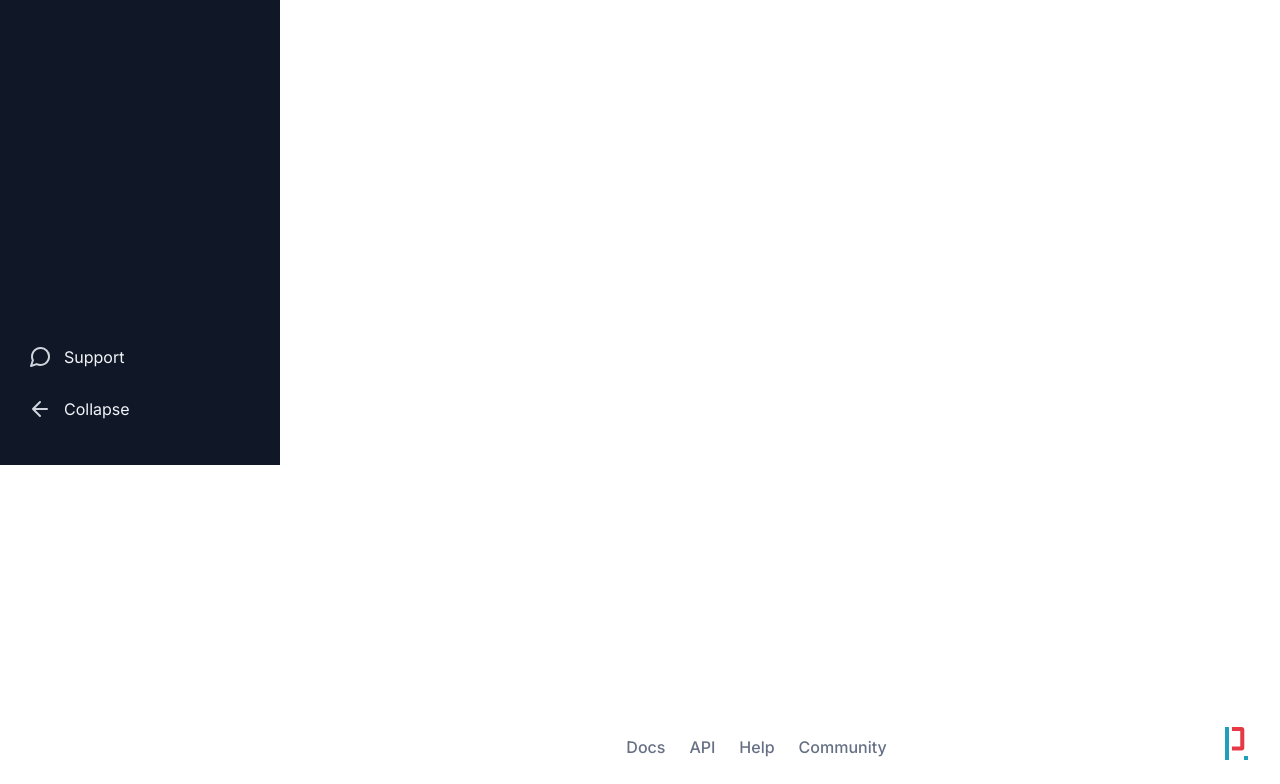
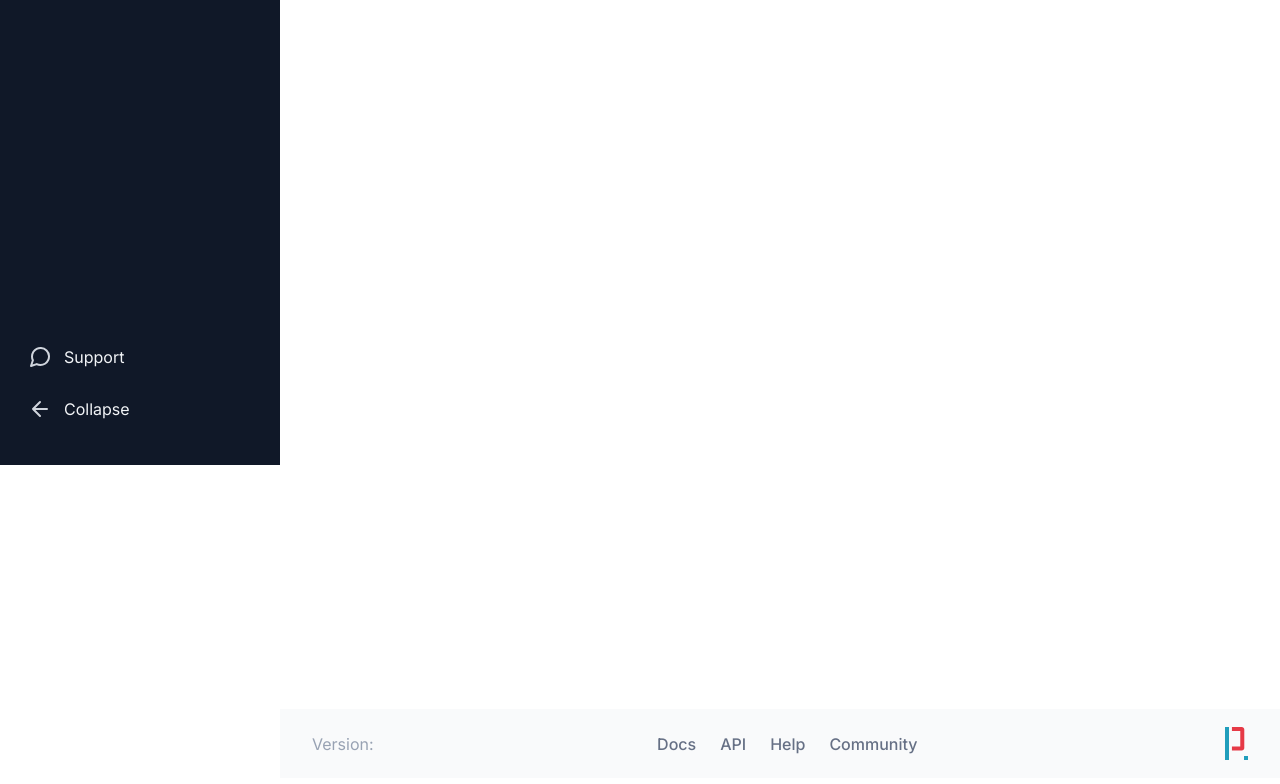
Before and after one commit to profydev/prolog-app-cathleys, a Next.js app: page /dashboard in a window 1280 px wide. Shown: the part 335-1119 px from the top of the page. Built offline with nearby package versions, Linux system fonts and the light colour scheme; no server answers.

Commit message:
Adds footer

```diff
--- a/features/issues/components/issue-list/issue-list.tsx
+++ b/features/issues/components/issue-list/issue-list.tsx
@@ -13,6 +13,7 @@ const Container = styled.div`
     0px 2px 4px -2px rgba(16, 24, 40, 0.06);
   border-radius: ${space(2)};
   overflow: hidden;
+  margin-bottom: 3rem;
 `;
 
 const Table = styled.table`
--- a/features/ui/footer/footer.tsx
+++ b/features/ui/footer/footer.tsx
@@ -1,46 +1,77 @@
 import React from "react";
 import styled from "styled-components";
-import { color, textFont } from "@styles/theme";
+import { color, space, textFont } from "@styles/theme";
 
 const Wrapper = styled.div`
+  position: absolute;
+  left: 0;
+  right: 0;
+  padding-top: 15.25rem;
+`;
+const Box = styled.div`
   display: flex;
+  flex-wrap: wrap-reverse;
   justify-content: space-between;
   align-items: center;
-  margin-top: 15.25rem;
-  color: ${color("gray", 500)};
-  ${textFont("md", "medium")};
+  padding: 1.125rem 0;
+  background: ${color("gray", 50)};
+
+  @media (max-width: 30rem) {
+    flex-wrap: wrap;
+    flex-direction: column-reverse;
+    justify-content: center;
+  }
 `;
 
 const VersionText = styled.div`
-  color: ${color("gray", 500)};
+  color: ${color("gray", 400)};
+  ${textFont("md", "regular")};
+  padding-left: ${space(8)};
+
+  @media (max-width: 30rem) {
+    padding-left: ${space(0)};
+    padding-top: ${space(6)};
+  }
 `;
 
+const AnchorLinks = styled.div`
+  display: inline-flex;
+  align-items: center;
+`;
 const Anchor = styled.a`
-  margin-right: 24px;
-  margin-bottom: 18px;
+  margin-right: ${space(6)};
   color: ${color("gray", 500)};
+  ${textFont("md", "medium")};
   text-decoration: none;
 
   &:hover {
-    background: ${color("gray", 200)};
+    color: ${color("gray", 600)};
   }
 `;
+const Logo = styled.img`
+  padding-right: ${space(8)};
 
+  @media (max-width: 30rem) {
+    padding-right: ${space(0)};
+    padding-bottom: ${space(6)};
+  }
+`;
 export function Footer() {
   return (
-    <Wrapper>
-      <VersionText>{process.env.NEXT_PUBLIC_VERSION}</VersionText>
+    <Wrapper className="footer">
+      <Box>
+        <VersionText data-cy="version">
+          Version: {process.env.NEXT_PUBLIC_VERSION}
+        </VersionText>
 
-      <div>
-        <Anchor href="#docs">Docs</Anchor>
-        <Anchor href="#api">API</Anchor>
-        <Anchor href="#help">Help</Anchor>
-        <Anchor href="#community">Community</Anchor>
-      </div>
-
-      <div>
-        <img src={"/icons/logo-small.svg"} alt="logo" />
-      </div>
+        <AnchorLinks>
+          <Anchor href="#docs">Docs</Anchor>
+          <Anchor href="#api">API</Anchor>
+          <Anchor href="#help">Help</Anchor>
+          <Anchor href="#community">Community</Anchor>
+        </AnchorLinks>
+        <Logo src={"/icons/logo-small.svg"} alt=" prolog logo" />
+      </Box>
     </Wrapper>
   );
 }
--- a/features/ui/page-container/page-container.tsx
+++ b/features/ui/page-container/page-container.tsx
@@ -24,14 +24,6 @@ const Container = styled.div`
 const Main = styled.main`
   flex: 1;
   position: relative;
-`;
-
-const ContentFooter = styled.div`
-  position: absolute;
-  right: ${space(8)};
-  left: ${space(8)};
-  padding: 1.125rem 0;
-  background: white;
 `;
 
 const ContentContainer = styled.div`
@@ -78,9 +70,7 @@ export function PageContainer({ children, title, info }: PageContainerProps) {
           <Info>{info}</Info>
           {children}
         </ContentContainer>
-        <ContentFooter>
-          <Footer />
-        </ContentFooter>
+        <Footer />
       </Main>
     </Container>
   );
--- a/package.json
+++ b/package.json
@@ -1,6 +1,5 @@
 {
   "name": "prolog-app",
-  "type": "module",
   "version": "14.5.1",
   "private": true,
   "scripts": {
```
Also changed, not shown: 1 other file (tests, documents, lock files or other folders).
